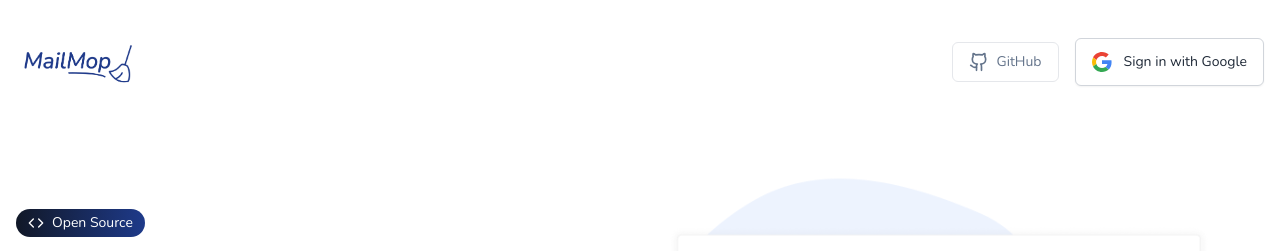
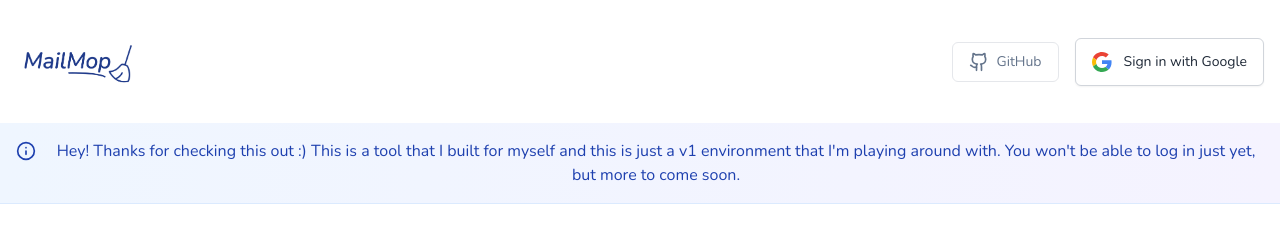
Before and after one commit to neilbhammar/mailmop, a React (Vite) app: page / in a window 1280 px wide. Shown: the top 251 px of the page. Built offline with nearby package versions, Linux system fonts and the light colour scheme; no server answers.

Commit message:
Added a banner to the landing page

```diff
--- a/src/components/auth/LoginPage.tsx
+++ b/src/components/auth/LoginPage.tsx
@@ -3,7 +3,7 @@ import { useState } from 'react';
 import GoogleLoginButton from './GoogleLoginButton';
 import { Button } from '../ui/button';
 import { useToast } from '../../lib/use-toast';
-import { ArrowRight, Check, Shield, Mail, BarChart3, Zap, Github, Code, Download, LineChart, Sparkles, Play, BarChart2, Code2, Copy, Lock } from 'lucide-react';
+import { ArrowRight, Check, Shield, Mail, BarChart3, Zap, Github, Code, Download, LineChart, Sparkles, Play, BarChart2, Code2, Copy, Lock, Info } from 'lucide-react';
 import {
   Dialog,
   DialogContent,
@@ -65,6 +65,20 @@ export function LoginPage({ onSignIn }: LoginPageProps) {
           <GoogleLoginButton onSuccess={onSignIn} />
         </div>
       </nav>
+
+      {/* Beta Banner */}
+      <div className="bg-gradient-to-r from-blue-50 to-violet-50 dark:from-blue-950/50 dark:to-violet-950/50 border-b border-blue-100 dark:border-blue-900">
+        <div className="container mx-auto px-4 py-4">
+          <div className="flex items-center justify-center text-center">
+            <div className="flex items-start gap-3 text-base text-blue-800 dark:text-blue-200">
+              <Info className="h-5 w-5 flex-shrink-0 mt-0.5" />
+              <p>
+                Hey! Thanks for checking this out :) This is a tool that I built for myself and this is just a v1 environment that I'm playing around with. You won't be able to log in just yet, but more to come soon.
+              </p>
+            </div>
+          </div>
+        </div>
+      </div>
 
       {/* Hero Section */}
       <section className="relative pt-12 pb-16">
```
